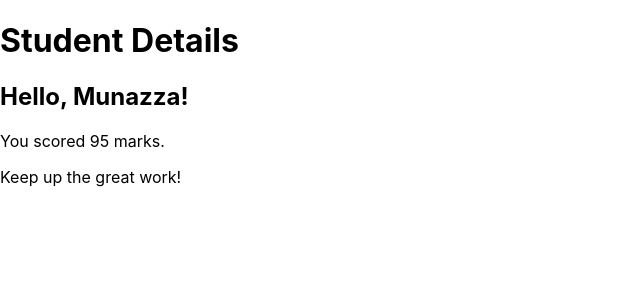
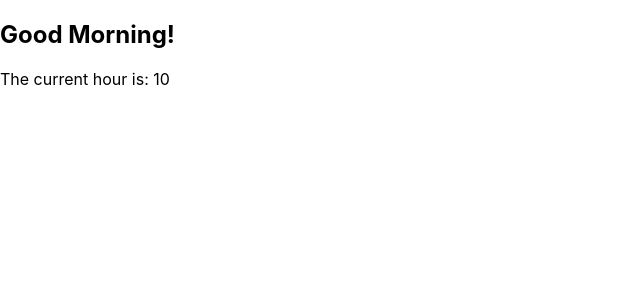
Before and after one commit to SP23-BSE-106/My-FIRST-APP, a React (Create React App) app: page / in a window 1280 px wide. Shown: the top 300 px of the page, without its empty margins (0-640 px from the left). Built offline with nearby package versions, Linux system fonts and the light colour scheme.

Commit message:
Question3

```diff
--- a/src/App.js
+++ b/src/App.js
@@ -24,18 +24,28 @@
 
 //  }
 
- import Show from "./Show";//Question 2
+//  import Show from "./Show";//Question 2
 
- function App(){
+//  function App(){
+//   return (
+//     <div>
+//       <h1>Student Details</h1>
+//       <Show
+//         name="Munazza"
+//         marks={95}
+//         message="Keep up the great work!"
+//       />
+//     </div>
+//   );
+//  }
+
+
+import Question3 from "./Question3";// Question3
+function App(){
   return (
     <div>
-      <h1>Student Details</h1>
-      <Show
-        name="Munazza"
-        marks={95}
-        message="Keep up the great work!"
-      />
+      < Question3/>
     </div>
   );
- }
+}
 export default App;
--- /dev/null
+++ b/src/Question3.js
@@ -0,0 +1,19 @@
+function Question3(){
+  let hrs = new Date().getHours();
+  let message = "";
+  if (hrs < 12) {
+    message = "Good Morning!";
+  } else if (hrs < 18) {
+    message = "Good Afternoon!";
+  } else {
+    message = "Good Evening!";
+  }
+
+  return (
+    <div>
+      <h2>{message}</h2>
+      <p>The current hour is: {hrs}</p>
+    </div>
+  );
+}
+export default Question3;
```
